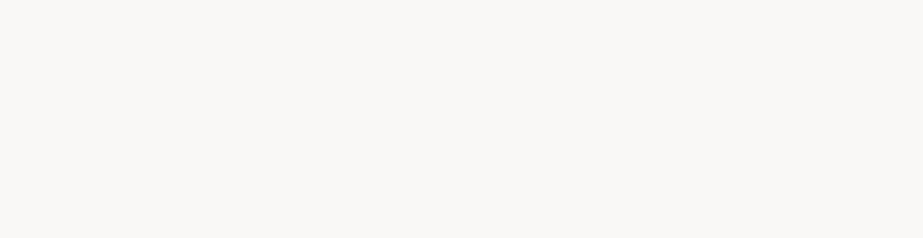
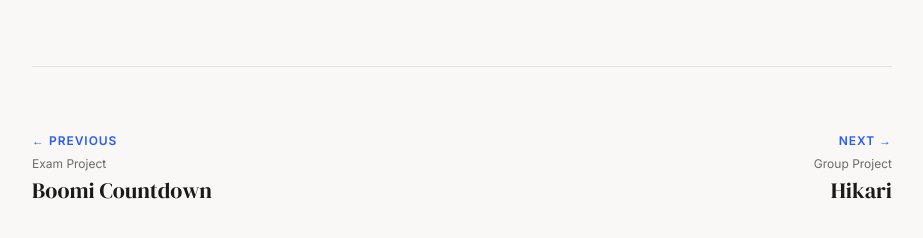
Before and after one commit to kaspvik/kaspervikstrom, a Next.js app: page /projects/flinq in a window 1280 px wide. Shown: the part 901-1139 px from the top of the page, without its empty margins (178-1101 px from the left). Before the commit the page ends 1031 px from the top, so only its background shows below. Built offline with nearby package versions, Linux system fonts and the light colour scheme.

Commit message:
Add Project Navigation component and update project pages for navigation links; enhance language support in messages

```diff
--- a/src/app/projects/akarui/page.tsx
+++ b/src/app/projects/akarui/page.tsx
@@ -6,6 +6,7 @@ import sv from "@/messages/sv.json";
 import { motion } from "framer-motion";
 import Image from "next/image";
 import Link from "next/link";
+import ProjectNav from "@/components/ProjectNav/ProjectNav";
 import styles from "./akarui.module.css";
 
 const messages = { en, sv };
@@ -135,6 +136,11 @@ export default function AkaruiPage() {
             </div>
           </div>
         </motion.div>
+
+        <ProjectNav
+          prev={{ href: "/projects/flinq", name: "Flinq", category: messages[lang].projects.flinq.category }}
+          next={{ href: "/projects/webdoc", name: "Webdoc Insights", category: messages[lang].projects.webdoc.category }}
+        />
       </div>
     </main>
   );
--- a/src/app/projects/boomi/page.tsx
+++ b/src/app/projects/boomi/page.tsx
@@ -6,6 +6,7 @@ import sv from "@/messages/sv.json";
 import { motion } from "framer-motion";
 import Image from "next/image";
 import Link from "next/link";
+import ProjectNav from "@/components/ProjectNav/ProjectNav";
 import styles from "./boomi.module.css";
 
 const messages = { en, sv };
@@ -119,6 +120,11 @@ export default function BoomiPage() {
             </ul>
           </div>
         </motion.div>
+
+        <ProjectNav
+          prev={{ href: "/projects/webdoc", name: "Webdoc Insights", category: messages[lang].projects.webdoc.category }}
+          next={{ href: "/projects/flinq", name: "Flinq", category: messages[lang].projects.flinq.category }}
+        />
       </div>
     </main>
   );
--- a/src/app/projects/flinq/page.tsx
+++ b/src/app/projects/flinq/page.tsx
@@ -6,6 +6,7 @@ import sv from "@/messages/sv.json";
 import { motion } from "framer-motion";
 import Image from "next/image";
 import Link from "next/link";
+import ProjectNav from "@/components/ProjectNav/ProjectNav";
 import styles from "./flinq.module.css";
 
 const messages = { en, sv };
@@ -101,6 +102,11 @@ export default function FlinqPage() {
             </ul>
           </div>
         </motion.div>
+
+        <ProjectNav
+          prev={{ href: "/projects/boomi", name: "Boomi Countdown", category: messages[lang].projects.boomi.category }}
+          next={{ href: "/projects/akarui", name: "Hikari", category: messages[lang].projects.akarui.category }}
+        />
       </div>
     </main>
   );
--- /dev/null
+++ b/src/app/projects/layout.tsx
@@ -0,0 +1,14 @@
+"use client";
+
+import { usePathname } from "next/navigation";
+import { useEffect } from "react";
+
+export default function ProjectsLayout({ children }: { children: React.ReactNode }) {
+  const pathname = usePathname();
+
+  useEffect(() => {
+    window.scrollTo({ top: 0, behavior: "instant" });
+  }, [pathname]);
+
+  return <>{children}</>;
+}
--- a/src/app/projects/webdoc/page.tsx
+++ b/src/app/projects/webdoc/page.tsx
@@ -7,6 +7,7 @@ import { motion } from "framer-motion";
 import Image from "next/image";
 import Link from "next/link";
 import { useEffect, useState } from "react";
+import ProjectNav from "@/components/ProjectNav/ProjectNav";
 import styles from "./webdoc.module.css";
 
 const messages = { en, sv };
@@ -146,6 +147,11 @@ export default function WebdocPage() {
             </ul>
           </div>
         </motion.div>
+
+        <ProjectNav
+          prev={{ href: "/projects/akarui", name: "Hikari", category: messages[lang].projects.akarui.category }}
+          next={{ href: "/projects/boomi", name: "Boomi Countdown", category: messages[lang].projects.boomi.category }}
+        />
       </div>
     </main>
   );
--- /dev/null
+++ b/src/components/ProjectNav/ProjectNav.module.css
@@ -0,0 +1,74 @@
+.nav {
+  display: flex;
+  justify-content: space-between;
+  align-items: stretch;
+  gap: 1rem;
+  padding-top: 3rem;
+  border-top: 1px solid var(--color-border);
+}
+
+.side {
+  flex: 1;
+}
+
+.sideRight {
+  display: flex;
+  justify-content: flex-end;
+}
+
+.link {
+  display: flex;
+  flex-direction: column;
+  gap: 0.25rem;
+  text-decoration: none;
+  padding: 1rem 0;
+  max-width: 280px;
+  transition: opacity 0.2s;
+}
+
+.linkRight {
+  align-items: flex-end;
+  text-align: right;
+}
+
+.link:hover {
+  opacity: 0.7;
+}
+
+.label {
+  font-size: 0.75rem;
+  font-weight: 600;
+  letter-spacing: 0.08em;
+  text-transform: uppercase;
+  color: var(--color-accent);
+}
+
+.category {
+  font-size: 0.75rem;
+  color: var(--color-text-muted);
+}
+
+.name {
+  font-family: var(--font-display);
+  font-size: 1.375rem;
+  font-weight: 400;
+  color: var(--color-text);
+  line-height: 1.2;
+}
+
+@media (max-width: 480px) {
+  .nav {
+    flex-direction: column;
+    gap: 0;
+  }
+
+  .sideRight {
+    justify-content: flex-start;
+    border-top: 1px solid var(--color-border);
+  }
+
+  .linkRight {
+    align-items: flex-start;
+    text-align: left;
+  }
+}
--- /dev/null
+++ b/src/components/ProjectNav/ProjectNav.tsx
@@ -0,0 +1,48 @@
+"use client";
+
+import { useLang } from "@/context/LanguageContext";
+import en from "@/messages/en.json";
+import sv from "@/messages/sv.json";
+import Link from "next/link";
+import styles from "./ProjectNav.module.css";
+
+const messages = { en, sv };
+
+interface ProjectLink {
+  href: string;
+  name: string;
+  category: string;
+}
+
+interface Props {
+  prev?: ProjectLink;
+  next?: ProjectLink;
+}
+
+export default function ProjectNav({ prev, next }: Props) {
+  const { lang } = useLang();
+  const t = messages[lang].common;
+
+  return (
+    <nav className={styles.nav} aria-label="Project navigation">
+      <div className={styles.side}>
+        {prev && (
+          <Link href={prev.href} className={styles.link} onClick={() => window.scrollTo(0, 0)}>
+            <span className={styles.label}>{t.prevProject}</span>
+            <span className={styles.category}>{prev.category}</span>
+            <span className={styles.name}>{prev.name}</span>
+          </Link>
+        )}
+      </div>
+      <div className={`${styles.side} ${styles.sideRight}`}>
+        {next && (
+          <Link href={next.href} className={`${styles.link} ${styles.linkRight}`} onClick={() => window.scrollTo(0, 0)}>
+            <span className={styles.label}>{t.nextProject}</span>
+            <span className={styles.category}>{next.category}</span>
+            <span className={styles.name}>{next.name}</span>
+          </Link>
+        )}
+      </div>
+    </nav>
+  );
+}
--- a/src/messages/en.json
+++ b/src/messages/en.json
@@ -61,7 +61,9 @@
     "tagline": "Based in Gothenburg, Sweden · Available for work and freelance"
   },
   "common": {
-    "backToWork": "← Back to work"
+    "backToWork": "← Back to work",
+    "prevProject": "← Previous",
+    "nextProject": "Next →"
   },
   "contact": {
     "title": "Get in Touch",
--- a/src/messages/sv.json
+++ b/src/messages/sv.json
@@ -78,7 +78,9 @@
     "tagline": "Baserad i Göteborg, Sverige · Tillgänglig för arbete och frilansprojekt"
   },
   "common": {
-    "backToWork": "← Tillbaka till projekt"
+    "backToWork": "← Tillbaka till projekt",
+    "prevProject": "← Föregående",
+    "nextProject": "Nästa →"
   },
   "projects": {
     "webdoc": {
```
